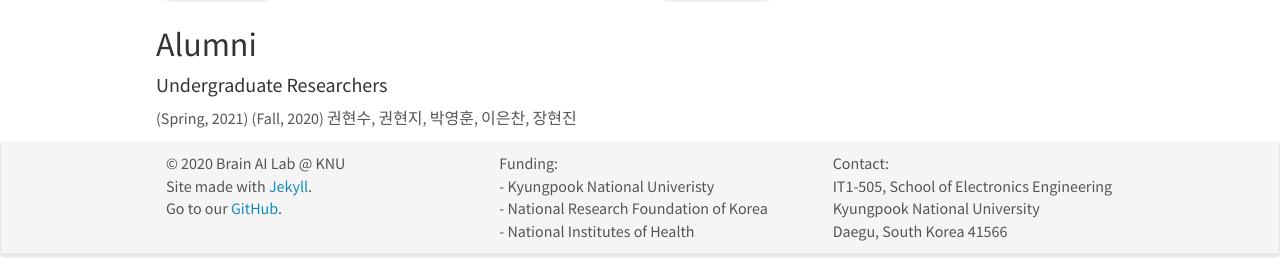
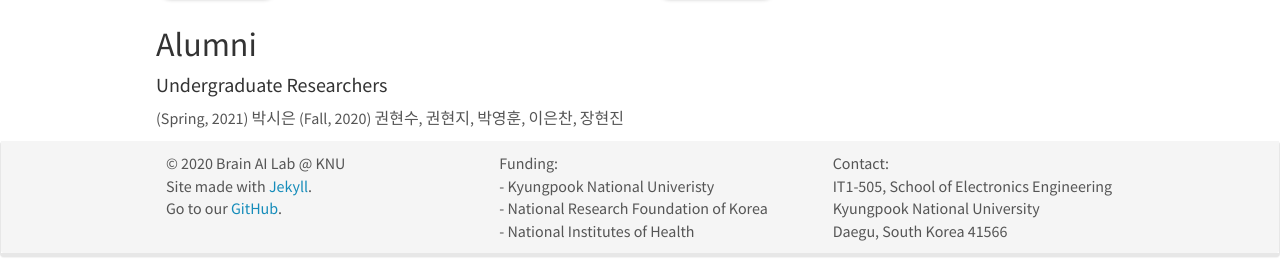
Before and after one commit to KNU-BrainAI/knu-brainai.github.io, a Jekyll site: the page built from _pages/team.md, in a window 1280 px wide and 1079 px high. Shown: the part 800-1076 px from the top of the window. Built offline with Jekyll 4.4.1, drawn with Linux system fonts in a browser that asks for light colours; nearby versions of some CDN libraries.

Commit message:
Update team.md

```diff
--- a/_pages/team.md
+++ b/_pages/team.md
@@ -59,5 +59,5 @@ permalink: /team/
 
 ## Alumni
 #### Undergraduate Researchers
-(Spring, 2021)
+(Spring, 2021) 박시은
 (Fall, 2020) 권현수, 권현지, 박영훈, 이은찬, 장현진
```
